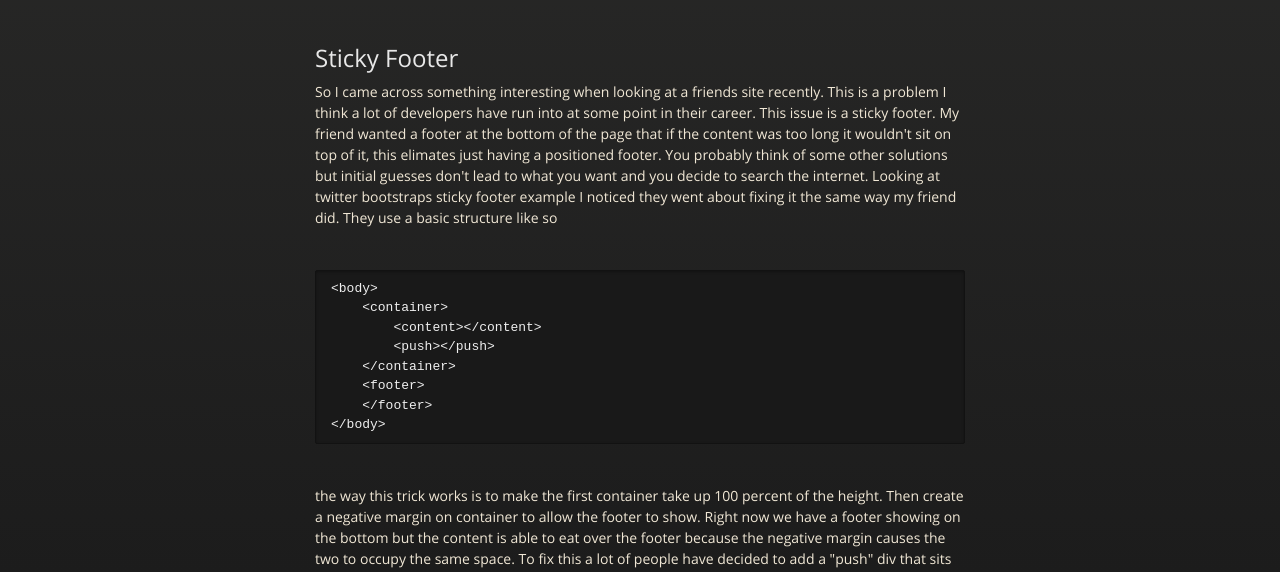
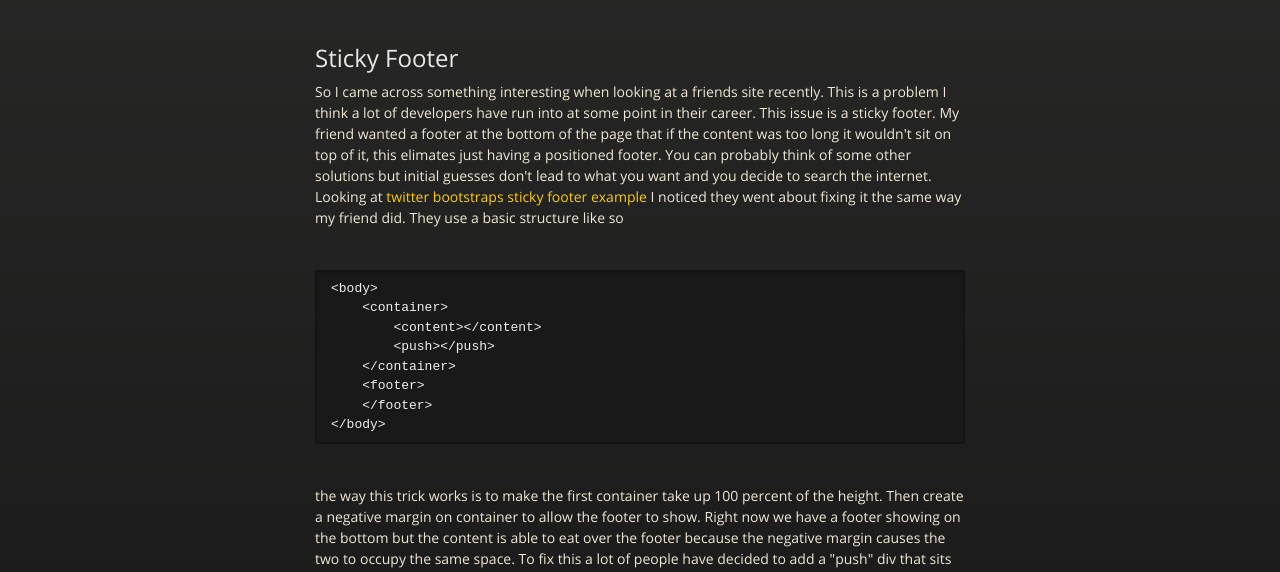
Before and after one commit to bs91/xxblakefailxx.github.io, a plain HTML site: page index.html in a window 1280 px wide. Shown: the part 226-798 px from the top of the page. Drawn offline with nearby package versions, Linux system fonts and the light colour scheme.

Commit message:
Update index.html

```diff
--- a/index.html
+++ b/index.html
@@ -38,7 +38,7 @@
         <h2>
 <a name="sticky-footer" class="anchor" href="#sticky-footer"><span class="octicon octicon-link"></span></a>Sticky Footer</h2>
 
-<p>So I came across something interesting when looking at a friends site recently. This is a problem I think a lot of developers have run into at some point in their career. This issue is a sticky footer. My friend wanted a footer at the bottom of the page that if the content was too long it wouldn't sit on top of it, this elimates just having a positioned footer. You probably think of some other solutions but initial guesses don't lead to what you want and you decide to search the internet. Looking at twitter bootstraps sticky footer example I noticed they went about fixing it the same way my friend did. They use a basic structure like so</p>
+<p>So I came across something interesting when looking at a friends site recently. This is a problem I think a lot of developers have run into at some point in their career. This issue is a sticky footer. My friend wanted a footer at the bottom of the page that if the content was too long it wouldn't sit on top of it, this elimates just having a positioned footer. You can probably think of some other solutions but initial guesses don't lead to what you want and you decide to search the internet. Looking at <a href="http://getbootstrap.com/2.3.2/examples/sticky-footer.html">twitter bootstraps sticky footer example</a> I noticed they went about fixing it the same way my friend did. They use a basic structure like so</p>
 <code><pre>&lt;body&gt;
     &lt;container&gt;
         &lt;content&gt;&lt;/content&gt;
```
